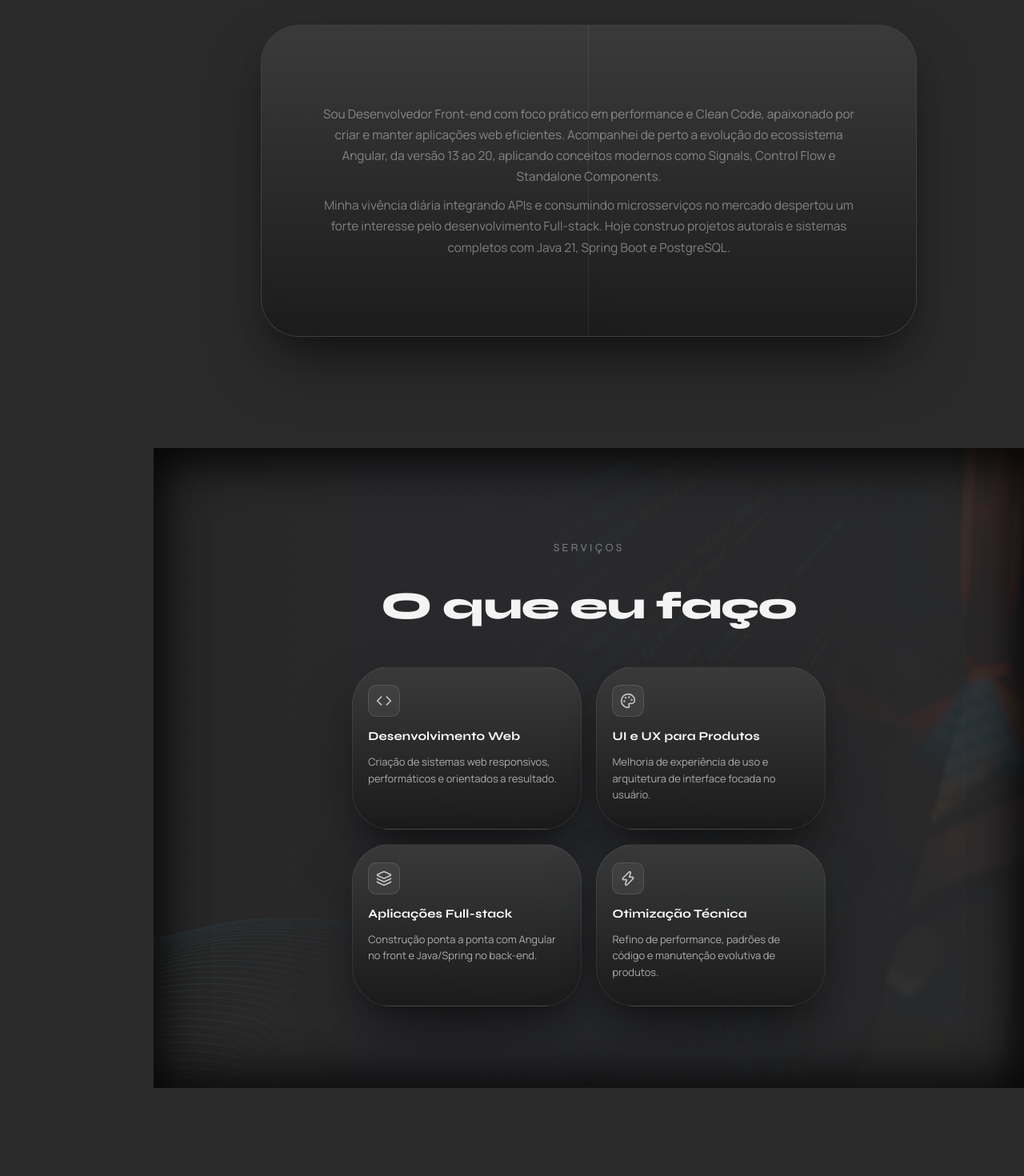
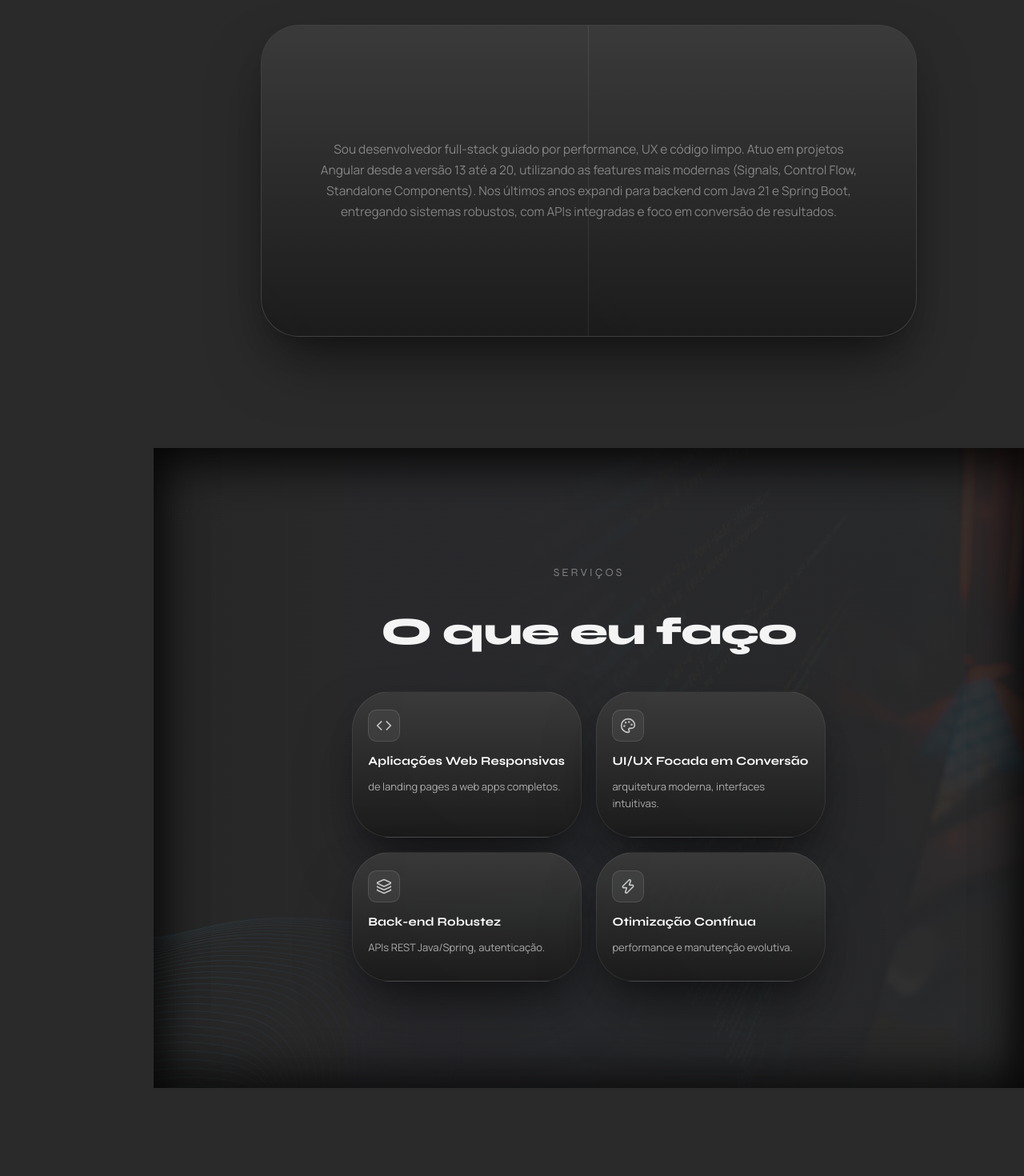
Before and after one commit to brunofss1985/bruno_ferreira, an Angular app: page /portfolio in a window 1280 px wide. Shown: the part 1040-2510 px from the top of the page at 80% size. Built offline with nearby package versions, Linux system fonts and the light colour scheme.

Commit message:
atualizando conteudo do portifolio

```diff
--- a/src/app/paginas/pagina-portfolio/portfolio-sidebar/portfolio-sidebar.html
+++ b/src/app/paginas/pagina-portfolio/portfolio-sidebar/portfolio-sidebar.html
@@ -18,7 +18,7 @@
   </figure>
 
   <h1>Bruno Ferreira</h1>
-  <p class="sidebar-role">Desenvolvedor Front-end | Full-stack em evolução</p>
+  <p class="sidebar-role">Desenvolvedor Full-stack | Angular (13-21), Java 21 (Spring Boot)</p>
 
   <nav aria-label="Navegação do portfólio" class="sidebar-nav">
     <a [routerLink]="['/portfolio']" fragment="home" [class.is-active]="activeSection === 'home'" (click)="scrollToSection('home', $event)">Início</a>
--- a/src/app/paginas/pagina-portfolio/secao-conhecimentos/secao-conhecimentos.html
+++ b/src/app/paginas/pagina-portfolio/secao-conhecimentos/secao-conhecimentos.html
@@ -74,7 +74,7 @@
       </g>
      </svg>
     </div>
-    <h3 class="skill-category-title">Backend &amp; Dados (Em Evolução)</h3>
+    <h3 class="skill-category-title">Backend &amp; Dados </h3>
     <div class="skill-item">
      <span class="bullet">→</span>Java 21 e Spring Boot
     </div>
@@ -90,9 +90,7 @@
     <div class="skill-item">
      <span class="bullet">→</span>Lógica de Programação
     </div>
-    <div class="skill-item">
-     <span class="bullet">→</span>Arquitetura de Banco de Dados
-    </div>
+
    </div>
    <!-- Ferramentas -->
    <div class="skill-category">
@@ -126,7 +124,7 @@
      <span class="bullet">→</span>Swagger
     </div>
     <div class="skill-item">
-     <span class="bullet">→</span>Scrum/Agile e Redmine
+     <span class="bullet">→</span>Redmine
     </div>
     <div class="skill-item">
      <span class="bullet">→</span>VS Code e NPM
--- a/src/app/paginas/pagina-portfolio/secao-servicos/secao-servicos.html
+++ b/src/app/paginas/pagina-portfolio/secao-servicos/secao-servicos.html
@@ -9,8 +9,8 @@
      <div class="icon-container">
       <i data-lucide="code" style="width: 20px; height: 20px; color: rgba(255,255,255,0.7);"></i>
      </div>
-     <h3>Desenvolvimento Web</h3>
-     <p>Criação de sistemas web responsivos, performáticos e orientados a resultado.</p>
+     <h3>Aplicações Web Responsivas</h3>
+     <p>de landing pages a web apps completos.</p>
     </div>
    </div>
    <div class="service-card">
@@ -19,8 +19,8 @@
      <div class="icon-container">
       <i data-lucide="palette" style="width: 20px; height: 20px; color: rgba(255,255,255,0.7);"></i>
      </div>
-     <h3>UI e UX para Produtos</h3>
-     <p>Melhoria de experiência de uso e arquitetura de interface focada no usuário.</p>
+     <h3>UI/UX Focada em Conversão</h3>
+     <p>arquitetura moderna, interfaces intuitivas.</p>
     </div>
    </div>
    <div class="service-card">
@@ -29,8 +29,8 @@
      <div class="icon-container">
       <i data-lucide="layers" style="width: 20px; height: 20px; color: rgba(255,255,255,0.7);"></i>
      </div>
-     <h3>Aplicações Full-stack</h3>
-     <p>Construção ponta a ponta com Angular no front e Java/Spring no back-end.</p>
+     <h3>Back-end Robustez</h3>
+     <p>APIs REST Java/Spring, autenticação.</p>
     </div>
    </div>
    <div class="service-card">
@@ -39,8 +39,8 @@
      <div class="icon-container">
       <i data-lucide="zap" style="width: 20px; height: 20px; color: rgba(255,255,255,0.7);"></i>
      </div>
-     <h3>Otimização Técnica</h3>
-     <p>Refino de performance, padrões de código e manutenção evolutiva de produtos.</p>
+     <h3>Otimização Contínua</h3>
+     <p>performance e manutenção evolutiva.</p>
     </div>
    </div>
   </div>
--- a/src/app/paginas/pagina-portfolio/secao-sobre/secao-sobre.html
+++ b/src/app/paginas/pagina-portfolio/secao-sobre/secao-sobre.html
@@ -6,14 +6,10 @@
     <article class="about-inner about-animate" aria-label="Resumo profissional">
       <div class="about-content">
         <p class="about-text">
-          Sou Desenvolvedor Front-end com foco prático em performance e Clean Code, apaixonado por criar e manter
-          aplicações web eficientes. Acompanhei de perto a evolução do ecossistema Angular, da versão 13 ao 20,
-          aplicando conceitos modernos como Signals, Control Flow e Standalone Components.
-        </p>
-        <p class="about-text">
-          Minha vivência diária integrando APIs e consumindo microsserviços no mercado despertou um forte interesse
-          pelo desenvolvimento Full-stack. Hoje construo projetos autorais e sistemas completos com Java 21,
-          Spring Boot e PostgreSQL.
+          Sou desenvolvedor full-stack guiado por performance, UX e código limpo. Atuo em projetos Angular desde a
+          versão 13 até a 20, utilizando as features mais modernas (Signals, Control Flow, Standalone Components). Nos
+          últimos anos expandi para backend com Java 21 e Spring Boot, entregando sistemas robustos, com APIs integradas
+          e foco em conversão de resultados.
         </p>
       </div>
       <div class="about-flap" aria-hidden="true"></div>
```
